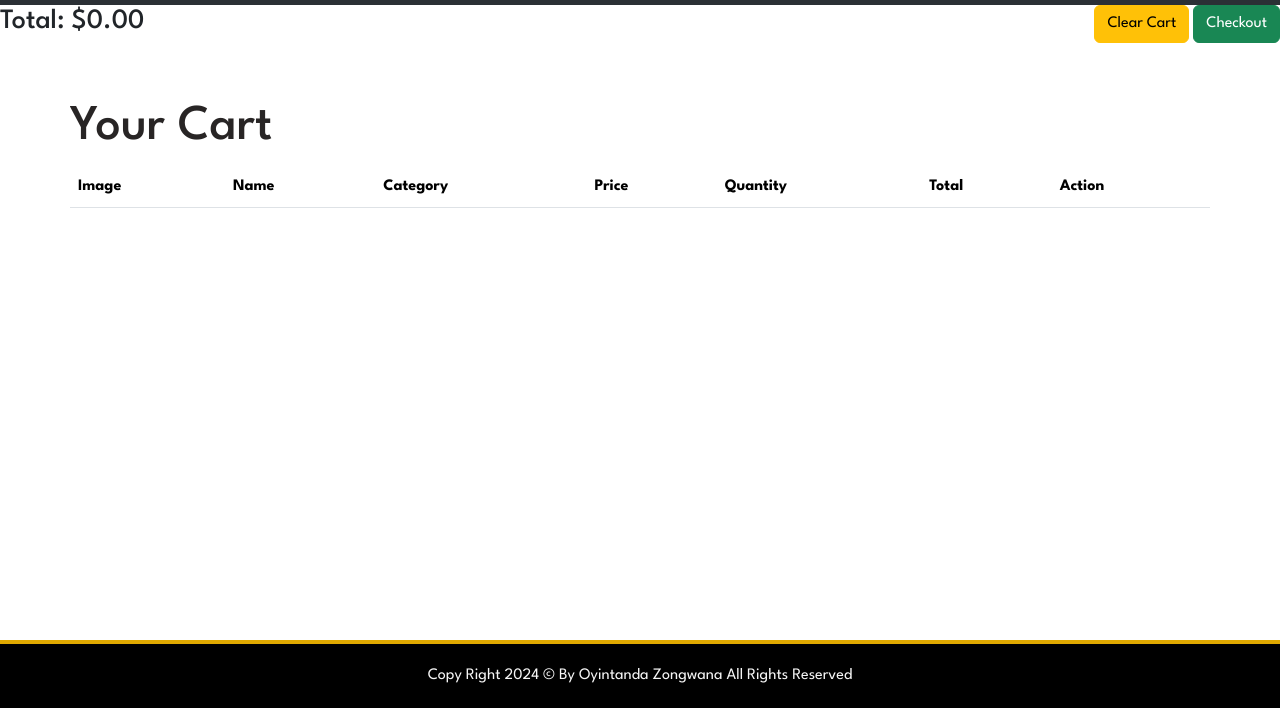
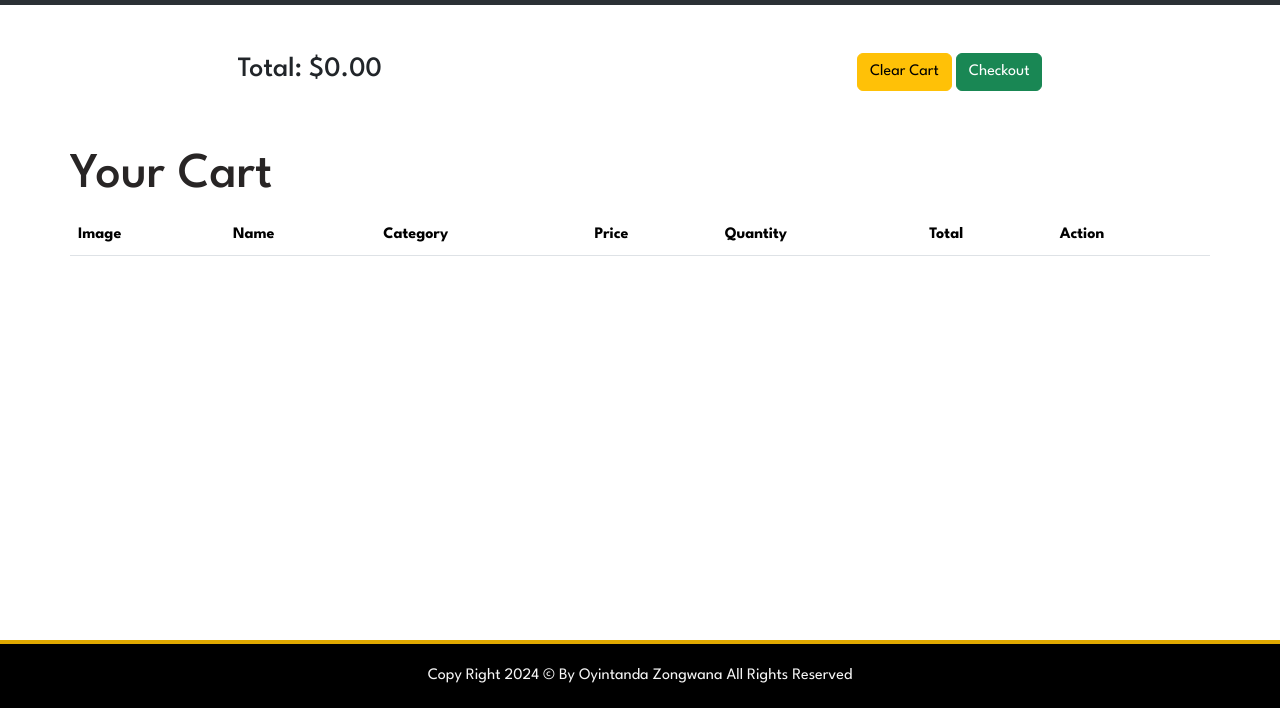
Before and after one commit to oyintanda-zongwana/E-com-project, a plain HTML site: page HTML/cart.html in a window 1280 px wide. Shown: the part 92-800 px from the top of the page. Drawn offline with nearby package versions, Linux system fonts and the light colour scheme.

Commit message:
cart-total-fixed

```diff
--- a/HTML/cart.html
+++ b/HTML/cart.html
@@ -53,7 +53,7 @@
     </nav>
 
 
-    <div class="d-flex justify-content-between">
+    <div class="d-flex justify-content-around mt-5">
       <h3>Total: $<span id="cart-total">0.00</span></h3>
       <div>
           <button id="clear-cart" class="btn btn-warning">Clear Cart</button>
```
